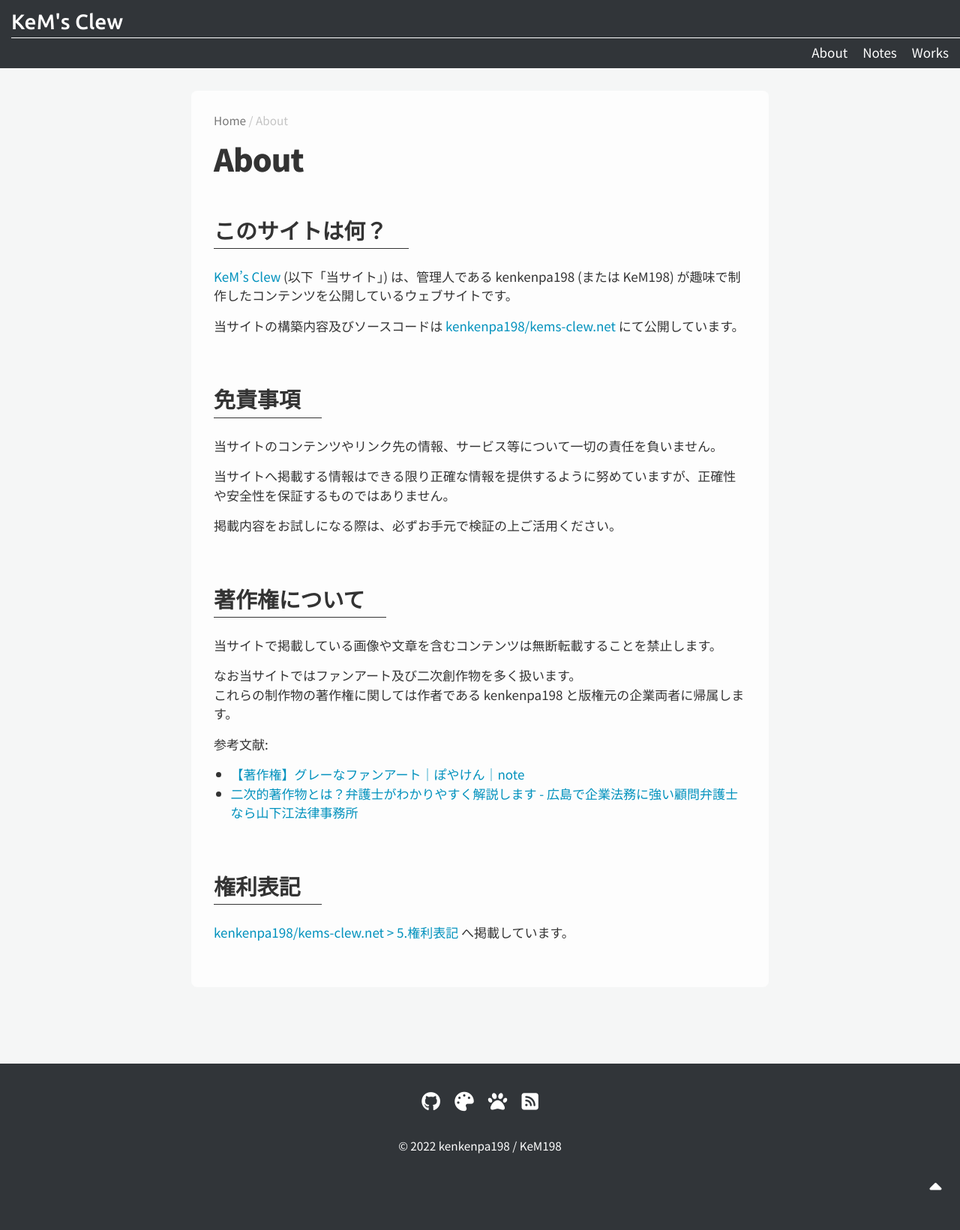
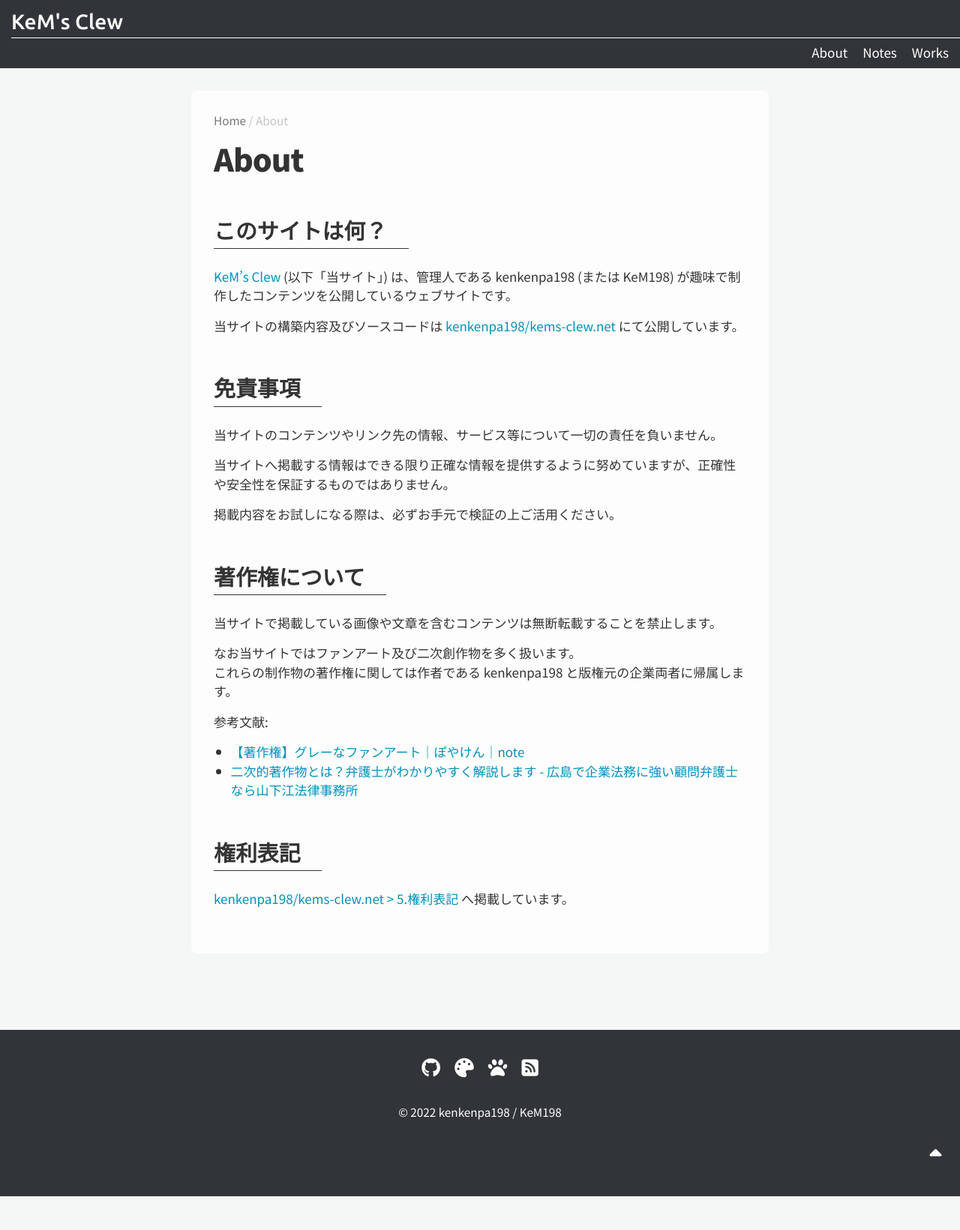
Before and after one commit to kenkenpa198/kems-clew.net, a Jekyll site: the page built from docs/about.md, in a window 1280 px wide. Shown: the whole page at 75% size. Built offline with Jekyll 4.4.1, drawn with Linux system fonts in a browser that asks for light colours; nearby versions of some CDN libraries; the repository's description, which GitHub fills in, is left out; after the commit the page ends 1596 px from its top, so only the background shows below that.

Commit message:
[update]update page heading styles

```diff
--- a/docs/_sass/minima/_layout.scss
+++ b/docs/_sass/minima/_layout.scss
@@ -378,15 +378,10 @@
  */
 .page {
   h2 {
-    display: inline-block;
     padding-bottom: 0.1em;
     padding-right: 1em;
     width: fit-content;
     border-bottom: 1px solid $base-text-color;
-
-    &:first-child {
-      margin-top: 0;
-    }
   }
 }
 
```
